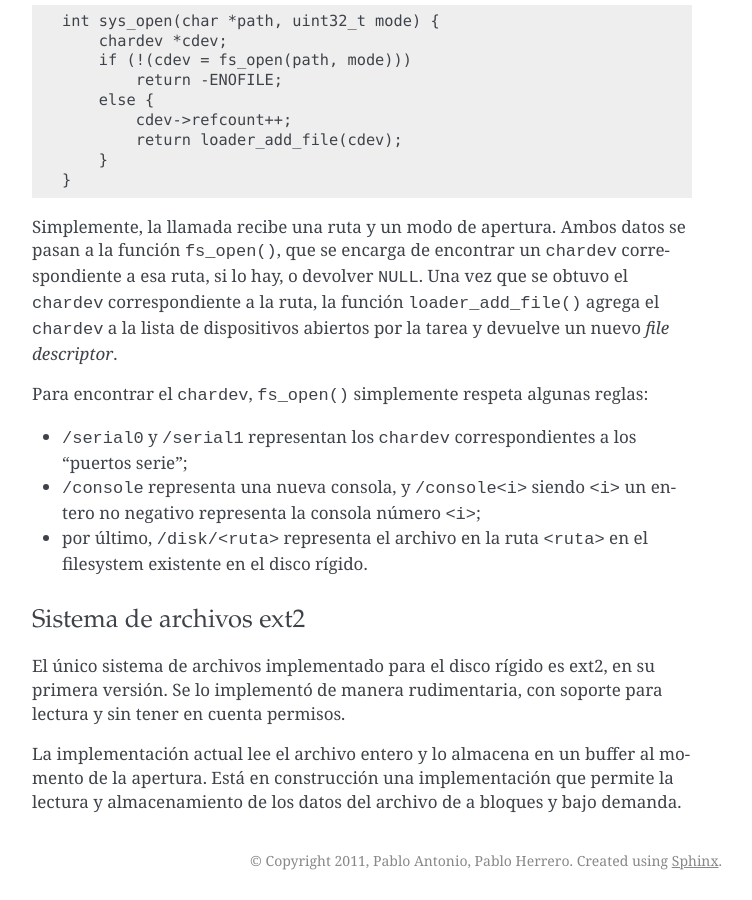
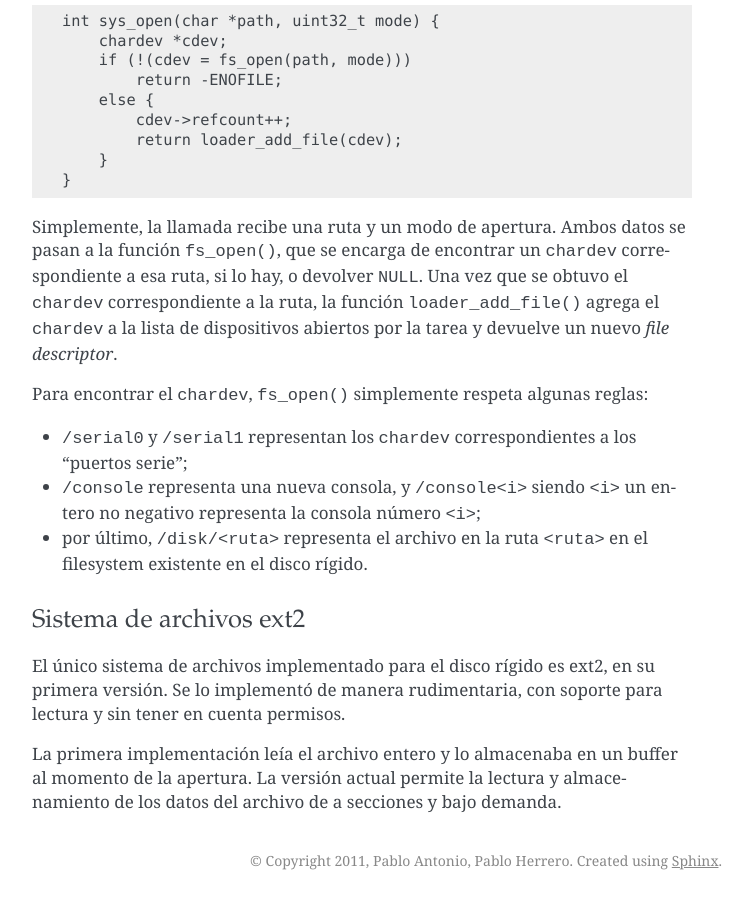
Before and after one commit to crazy2k/tp-pso, a Sphinx documentation site: the page built from doc/inside.rst, in a window 1280 px wide and 900 px high, scrolled down 10850 px. Shown: the whole window, without its empty margins (388-1140 px from the left). Built offline with Sphinx 7.4.7, drawn with Linux system fonts in a browser that asks for light colours; formulas are drawn with MathJax 3.

Commit message:
Actualizar documentacion

```diff
--- a/doc/inside.rst
+++ b/doc/inside.rst
@@ -556,7 +556,7 @@ El único sistema de archivos implementado para el disco rígido es ext2,
 en su primera versión. Se lo implementó de manera rudimentaria, con
 soporte para lectura y sin tener en cuenta permisos.
 
-La implementación actual lee el archivo entero y lo almacena en un
-buffer al momento de la apertura. Está en construcción una
-implementación que permite la lectura y almacenamiento de los datos del
-archivo de a bloques y bajo demanda.
+La primera implementación leía el archivo entero y lo almacenaba en un
+buffer al momento de la apertura. La versión actual permite la lectura
+y almacenamiento de los datos del archivo de a secciones y bajo
+demanda.
```
